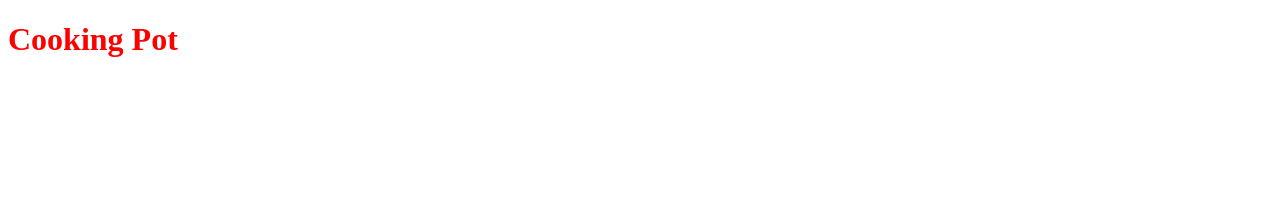
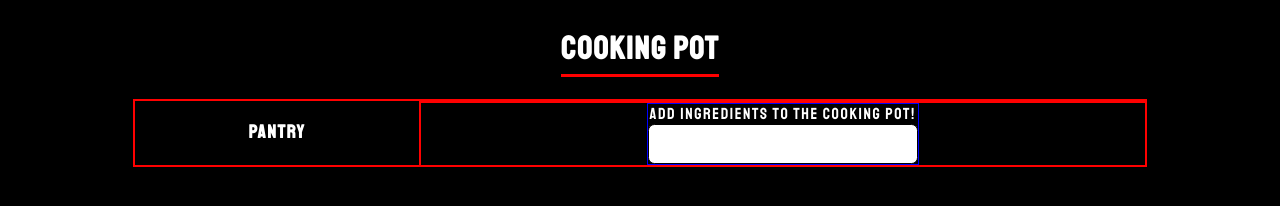
Before and after one commit to nicoraven/cooking-pot-diner, a plain HTML site: page index.html in a window 1280 px wide. Drawn offline with Linux system fonts and the light colour scheme.

Commit message:
added UI and stylings

```diff
--- a/index.html
+++ b/index.html
@@ -2,11 +2,27 @@
 <html>
 <head>
     <title>Cooking Pot</title>
+
+    <link href="https://fonts.googleapis.com/css?family=Staatliches&display=swap" rel="stylesheet">
     <link rel="stylesheet" type="text/css" href="style.css">
 </head>
 <body>
     <h1>Cooking Pot</h1>
 
+    <div id="game-container">
+        <div id="left-pane">
+            <h3>Pantry</h3>
+            <ul id="pantry-list"></ul>
+        </div>
+        <div id="right-pane">
+            <div id="order-tracker"></div>
+            <div id="kitchen-counter">
+                <span id="chef-note">add ingredients to the cooking pot!</span>
+                <input type="text" id="chef">
+            </div>
+
+        </div>
+    </div>
 
     <script type="text/javascript" src="script.js"></script>
 </body>
--- a/style.css
+++ b/style.css
@@ -1,3 +1,52 @@
+body {
+	background-color: #000;
+	text-align: center;
+	font-family: 'Staatliches', cursive;
+	letter-spacing: 0.1em;
+	color: #fff;
+	font-size: 1em;
+}
+
+div {
+	border: solid 1px red;
+}
+
 h1 {
-	color: #ff0000;
+	border-bottom: solid 3px #f00;
+	display: inline-block;
+	padding-bottom: 5px;
 }
+
+#chef {
+	width: 260px;
+	height: 30px;
+	font-size: 1em;
+	border: solid 1px #000;
+	padding: 4px;
+	border-radius: 0.4rem;
+	text-align: center;
+}
+
+#game-container {
+	display: flex;
+	width: 80%;
+	margin: 0 auto;
+}
+
+#left-pane {
+	flex-grow: 1;
+}
+
+#right-pane {
+	flex-grow: 2;
+}
+
+#kitchen-counter {
+	border: solid 1px blue;
+	width: 270px;
+	margin: 0 auto;
+}
+
+#order-tracker {
+	display: flex;
+}
```
